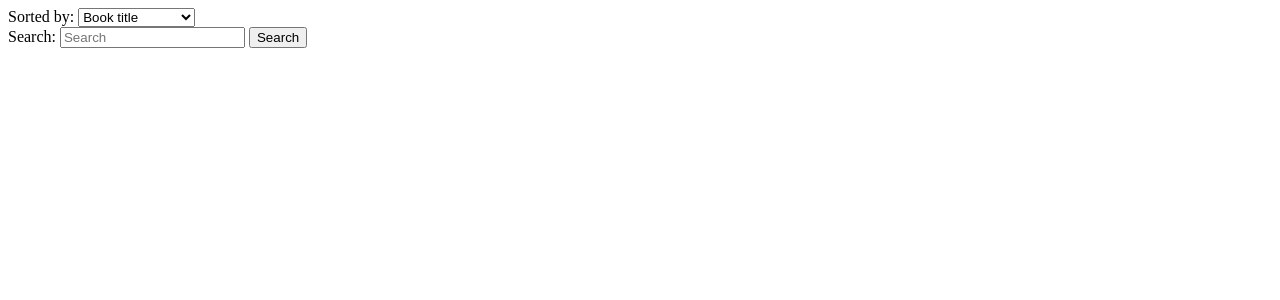
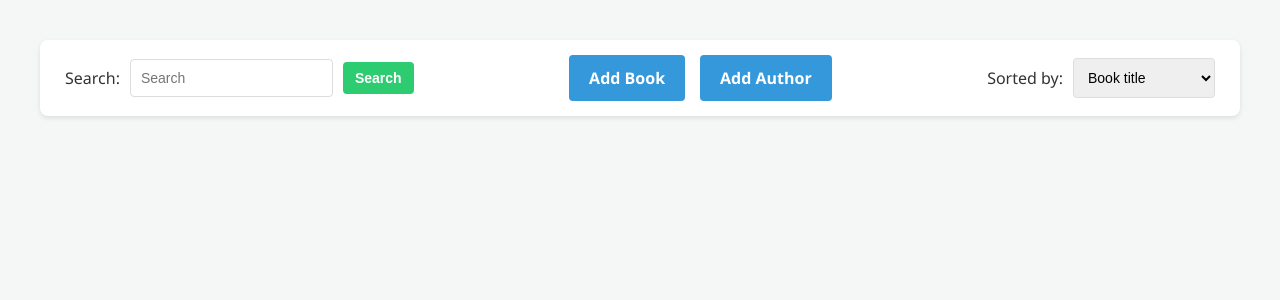
Before and after one commit to 84edu/Book-Alchemy, a Flask app: page / in a window 1280 px wide. Shown: the top 300 px of the page. Run offline with Flask 3, Linux system fonts and the light colour scheme.

Commit message:
Add styling and favicon

```diff
--- a/app.py
+++ b/app.py
@@ -83,7 +83,7 @@ def delete_book(book_id):
     book = Book.query.get_or_404(book_id)
 
     # Saving the author name
-    author = book.author
+    #author = book.author
     book_title = book.title
 
     # Deleting the book
@@ -108,7 +108,17 @@ def home():
             error_message = "You must enter a keyword to use the search function."
             books = []
         else:
-            query = query.filter(Book.title.ilike(f"%{search_query}%"))
+            query = query.filter(
+                Book.title.ilike(f"%{search_query}%") |
+                Book.isbn.ilike(f"%{search_query}%")
+            )
+            if sort_by == 'name':
+                query = query.order_by(Author.name)
+            elif sort_by == 'year':
+                query = query.order_by(Book.publication_year)
+            else:
+                query = query.order_by(Book.title)
+
             books = query.all()
     else:
         # Normal sorting.
--- /dev/null
+++ b/static/style.css
@@ -0,0 +1,179 @@
+/* Basic Styles */
+body {
+    font-family: 'Segoe UI', Tahoma, Geneva, Verdana, sans-serif;
+    background-color: #f4f7f6;
+    color: #333;
+    margin: 0;
+    padding: 20px;
+}
+
+h1, h2, h3 {
+    color: #2c3e50;
+    margin-top: 0;
+}
+
+a {
+    text-decoration: none;
+    color: #3498db;
+    font-weight: bold;
+}
+
+a:hover {
+    text-decoration: underline;
+}
+
+/* Hauptcontainer, um alles zentriert zu halten */
+.content {
+    max-width: 1200px;
+    margin: 0 auto;
+    padding: 20px;
+}
+
+/* Top Bar */
+.top-bar {
+    display: flex;
+    justify-content: space-between;
+    align-items: center;
+    background-color: white;
+    padding: 15px 25px;
+    border-radius: 8px;
+    box-shadow: 0 2px 5px rgba(0,0,0,0.1);
+    margin-bottom: 30px;
+    gap: 20px;
+    box-sizing: border-box;
+}
+
+.top-bar form {
+    display: flex;
+    gap: 10px;
+    align-items: center;
+    margin: 0;
+}
+
+/* Navigation Buttons */
+.nav-buttons {
+    display: flex;
+    gap: 15px;
+}
+
+.btn-nav {
+    background-color: #3498db;
+    color: white;
+    padding: 12px 20px;
+    border-radius: 4px;
+    font-weight: bold;
+    text-decoration: none;
+    transition: background-color 0.3s;
+}
+
+.btn-nav:hover {
+    background-color: #2980b9;
+    text-decoration: none;
+}
+
+/* Fields and Buttons */
+select, input[type="search"], input[type="text"], input[type="date"], button {
+    padding: 10px;
+    border: 1px solid #ddd;
+    border-radius: 4px;
+    font-size: 14px;
+}
+
+button[type="submit"], input[type="submit"] {
+    background-color: #2ecc71;
+    color: white;
+    border: none;
+    cursor: pointer;
+    transition: background-color 0.3s;
+    font-weight: bold;
+    padding: 8px 12px;
+    border-radius: 4px;
+}
+
+button[type="submit"]:hover, input[type="submit"]:hover {
+    background-color: #27ae60;
+}
+
+/* 3-column Layout */
+.books-container {
+    display: grid;
+    grid-template-columns: repeat(3, 1fr);
+    gap: 20px;
+    align-items: start;
+}
+
+.book-card {
+    background-color: white;
+    border-radius: 8px;
+    box-shadow: 0 2px 5px rgba(0,0,0,0.1);
+    padding: 20px;
+    display: flex;
+    flex-direction: column;
+    align-items: center;
+    text-align: center;
+    transition: transform 0.2s, box-shadow 0.2s;
+    box-sizing: border-box;
+}
+
+.book-card:hover {
+    transform: translateY(-5px);
+    box-shadow: 0 5px 15px rgba(0,0,0,0.2);
+}
+
+.book-cover {
+    max-width: 150px;
+    max-height: 200px;
+    margin: 15px 0;
+    border-radius: 4px;
+    object-fit: cover;
+}
+
+/* Delete button */
+.book-card form button {
+    background-color: #e74c3c;
+    color: white;
+    border: none;
+    padding: 10px 15px;
+    border-radius: 4px;
+    cursor: pointer;
+    font-weight: bold;
+    width: 100%;
+}
+
+.book-card form button:hover {
+    background-color: #c0392b;
+}
+
+/* Flashed Messages */
+.flashes {
+    list-style-type: none;
+    padding: 0;
+    background-color: #d4edda;
+    border: 1px solid #c3e6cb;
+    color: #155724;
+    border-radius: 4px;
+    padding: 15px;
+    margin-bottom: 20px;
+}
+
+/* Form container for add_book / add_author */
+.form-container {
+    background-color: white;
+    padding: 30px;
+    border-radius: 8px;
+    box-shadow: 0 2px 5px rgba(0,0,0,0.1);
+    max-width: 500px;
+    margin: 40px auto;
+}
+
+.form-container label {
+    display: block;
+    margin-bottom: 5px;
+    font-weight: bold;
+}
+
+.form-container input, .form-container select {
+    width: 100%;
+    box-sizing: border-box;
+    margin-bottom: 15px;
+}
--- a/templates/home.html
+++ b/templates/home.html
@@ -5,8 +5,26 @@
         <meta name="viewport" content="width=device-width, initial-scale=1.0">
         <meta http-equiv="X-UA-Compatible" content="ie=edge">
         <title>My library!</title>
+        <link rel="stylesheet" href="{{ url_for('static', filename='style.css') }}">
+        <link rel="icon" href="{{ url_for('static', filename='favicon.png') }}">
     </head>
     <body>
+        <div class="content">
+
+            <div class="top-bar">
+                <div class="search">
+                    <form action="/" method="GET">
+                        <label for="search">Search:</label>
+                        <input type="search" name="search" placeholder="Search" value="{{ search_query }}">
+                        <button type="submit">Search</button>
+                    </form>
+                </div>
+
+                <div class="nav-buttons">
+                    <a href="{{ url_for('add_book') }}" class="btn-nav">Add Book</a>
+                    <a href="{{ url_for('add_author') }}" class="btn-nav">Add Author</a>
+                </div>
+
                 <div class="sorting">
                     <form action="/" method="GET">
                         {% if search_query %}
@@ -20,50 +38,31 @@
                         </select>
                     </form>
                 </div>
-        <div class="search">
-            <form action="/" method="GET">
-                <label for="search">Search:</label>
-                <input type="search" name="search" placeholder="Search">
-                <button type="submit">Search</button>
-            </form>
             </div>
-        <div class="content">
+
+            <div class="books-container">
                 {% if error_message %}
                     <p style="color: red; font-weight: bold;">{{ error_message }}</p>
-                <p><a href="/">← back to the whole library</a></p>
-
+                    <p><a href="/">← Back to the whole library</a></p>
                 {% elif search_query %}
-                <h3>Search result(s) for: "{{ search_query }}"</h3>
-
+                    <h3>Search result(s) For: "{{ search_query }}"</h3>
                     {% if not books %}
                         <p>Sorry, no books matched your search criteria. 🧐</p>
                     {% endif %}
-
-                <p><a href="/">← back to the whole library</a></p>
+                    <p><a href="/">← Back to the whole library</a></p>
+                {% endif %}
 
                 {% for book in books %}
                     <div class="book-card">
                         <h3>{{ book.title }}</h3>
-                        <p>from: {{ book.author.name }}</p>
+                        <p>From: {{ book.author.name }}</p>
                         <img src="https://covers.openlibrary.org/b/isbn/{{ book.isbn }}-M.jpg" class="book-cover">
                         <form action="/book/{{ book.id }}/delete" method="POST" onsubmit="return confirm('Are you sure you want to delete this book?');">
-                            <button type="submit" style="color: red;">Delete Book</button>
+                            <button type="submit">Delete Book</button>
                         </form>
                     </div>
                 {% endfor %}
-
-            {% else %}
-                {% for book in books %}
-                    <div class="book-card">
-                        <h3>{{ book.title }}</h3>
-                        <p>from: {{ book.author.name }}</p>
-                        <img src="https://covers.openlibrary.org/b/isbn/{{ book.isbn }}-M.jpg" class="book-cover">
-                        <form action="/book/{{ book.id }}/delete" method="POST" onsubmit="return confirm('Are you sure you want to delete this book?');">
-                            <button type="submit" style="color: red;">Delete Book</button>
-                        </form>
             </div>
-                {% endfor %}
-            {% endif %}
         </div>
     </body>
 </html>
```
Also changed, not shown: templates/add_author.html (+36 -6 lines), templates/add_book.html (+36 -6 lines), static/favicon.png (added). Lines whose indentation alone changed are shown as unchanged.
